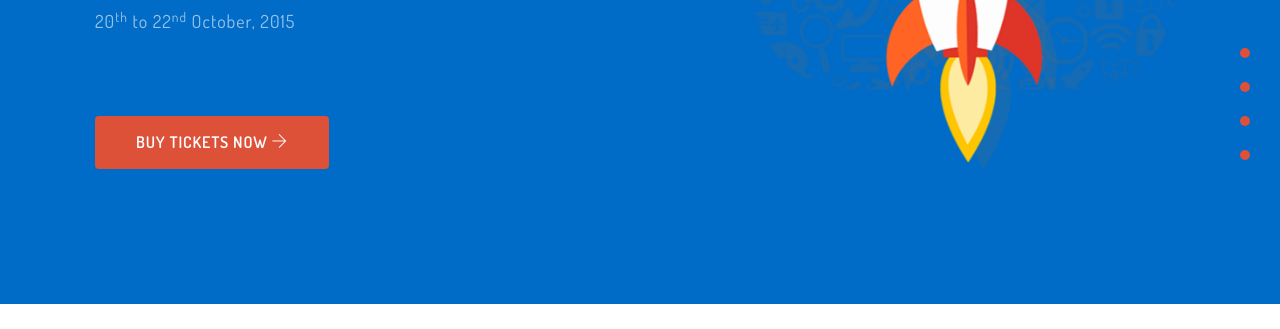
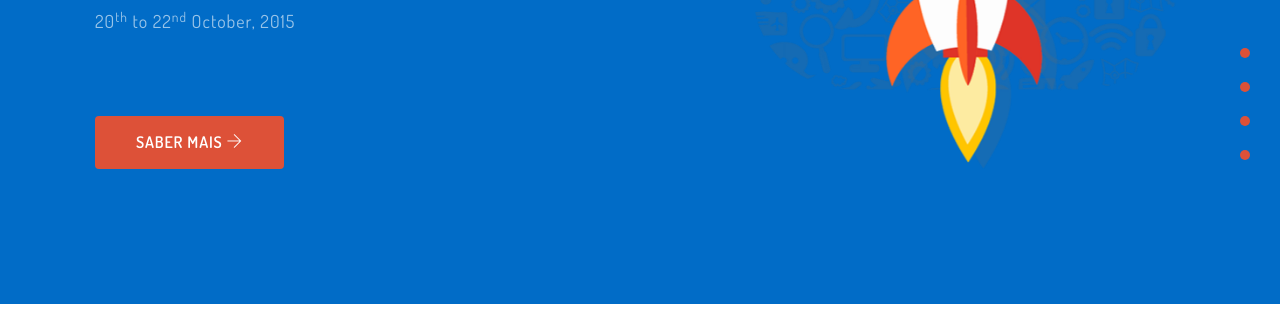
Before and after one commit to toppromos/alfabetinho, a plain HTML site: page index.html in a window 1280 px wide. Shown: the part 296-625 px from the top of the page. Drawn offline with Linux system fonts and the light colour scheme.

Commit message:
ajuste
ajuste

```diff
--- a/index.html
+++ b/index.html
@@ -61,7 +61,7 @@
             <h1>Attend the most awaited Conference of 2015</h1>
             <h3>to start you up with your business!</h3>
             <h4>20<sup>th</sup> to 22<sup>nd</sup>  October, 2015</h4>
-            <a href="#" class="btn btn-lg btn-red">Buy Tickets Now <span class="ti-arrow-right"></span></a>
+            <a href="https://go.hotmart.com/B98523707O" class="btn btn-lg btn-red">Saber mais <span class="ti-arrow-right"></span></a>
 
           </div>
           <div class="col-md-5 hidden-xs">
```
